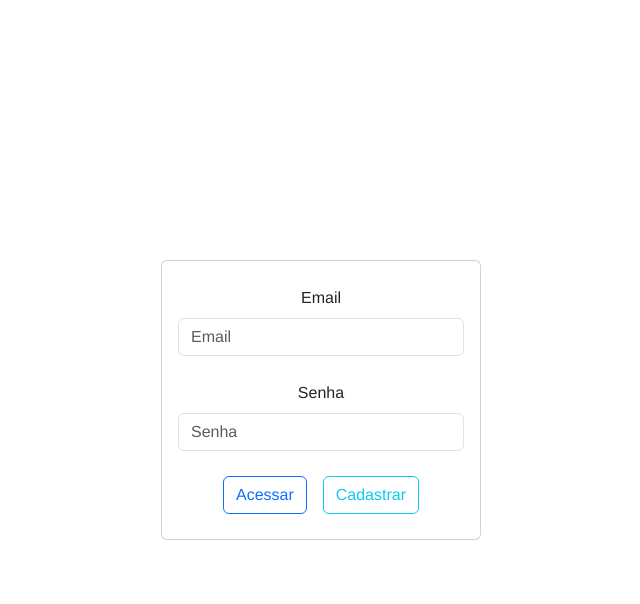
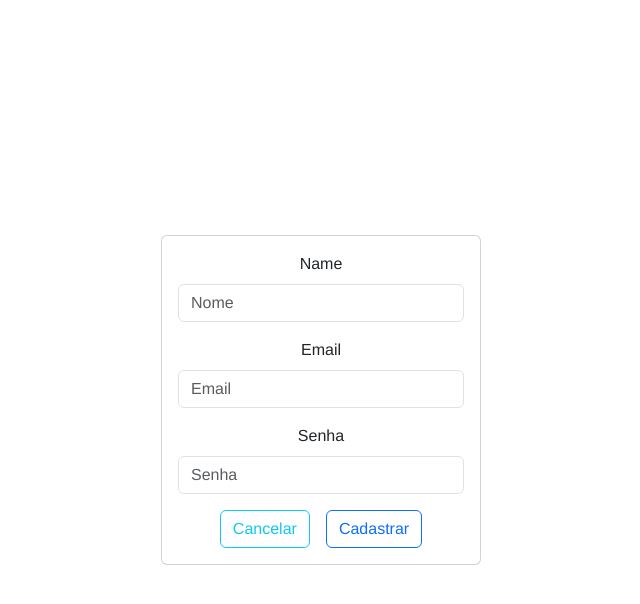
Before and after one commit to malves224/contacts_manager_front, a Vue app: page /login in a window 1280 px wide. Both pictures are taken after a click on the button "Cadastrar". Shown: the top 604 px of the page, without its empty margins (319-959 px from the left). Built offline with nearby package versions, Linux system fonts and the light colour scheme; no server answers.

Commit message:
Feat(LoginView)Register and login requests

```diff
--- a/src/views/LoginView.vue
+++ b/src/views/LoginView.vue
@@ -1,7 +1,7 @@
 <template lang="">
   <div class="login-container" >
         <b-card class="card-login ">
-          <b-form class="form-login" >
+          <b-form v-if="!toggleCadastrate" class="form-login" >
             <b-form-group label="Email" label-for="email">
               <b-form-input id="email" v-model="email" type="email" required placeholder="Email"></b-form-input>
             </b-form-group>
@@ -9,16 +9,72 @@
               <b-form-input id="password" v-model="password" type="password" required placeholder="Senha"></b-form-input>
             </b-form-group>
             <div>
-              <b-button  class="me-3" type="submit" variant="outline-primary">Acessar</b-button>
-              <b-button variant="outline-info">Cadastrar </b-button>
+              <b-button class="me-3" @click="toggleCadastrate = true" variant="outline-info">Cadastrar </b-button>
+              <b-button @click="login" variant="outline-primary">Acessar</b-button>
+            </div>
+          </b-form>
+          <b-form v-if="toggleCadastrate" class="form-login" >
+            <b-form-group label="Name" label-for="name">
+              <b-form-input id="name" v-model="name" required placeholder="Nome"></b-form-input>
+            </b-form-group>
+            <b-form-group label="Email" label-for="email">
+              <b-form-input id="email" v-model="email" type="email" required placeholder="Email"></b-form-input>
+            </b-form-group>
+            <b-form-group label="Senha" label-for="password">
+              <b-form-input id="password" v-model="password" type="password" required placeholder="Senha"></b-form-input>
+            </b-form-group>
+            <div>
+              <b-button class="me-3" @click="toggleCadastrate = false" variant="outline-info">Cancelar </b-button>
+              <b-button @click="register" variant="outline-primary">Cadastrar</b-button>
             </div>
           </b-form>
         </b-card>
       </div>
 </template>
 <script>
+import UserService from '../services/UserService';
+import Swal from 'sweetalert2';
 export default {
+  beforeMount() {
+    const token = this.userService.storage.get().token
+    if (token) {
+      this.$router.push('/contacts')
+    }
+  },
+  data() {
+    return {
+      toggleCadastrate: false,
+      name: '',
+      email: '',
+      password: '',
+      cadastred: false,
+      userService: new UserService()
+    }
+  },
+  methods: {
+    async login() {
+      try {
+        await this.userService.login(this.email, this.password)
+        this.$router.push('/contacts')
+      } catch (error) {
+        Swal.fire("Erro!", error.response.data.errors[0], "error")
+      }
 
+    },
+    async register() {
+      try {
+        await this.userService.register(this.name, this.email, this.password)
+        this.cadastred = true
+        this.toggleCadastrate = false
+        this.password = ''
+        Swal.fire("Cadastro efetuado com sucesso!", "Entre com a sua nova conta para continuar.", "success")
+      } catch (error) {
+        if (error.response.status === 422) {
+          Swal.fire("Erro!", error.response.data.errors[0], "error")
+        }
+      }
+    }
+  },
 }
 </script>
 <style>
@@ -33,7 +89,7 @@ export default {
 
 .card-login {
   width: 40vh;
-  height: 280px;
+  min-height: 250px;
 }
 
 .form-login {
```
